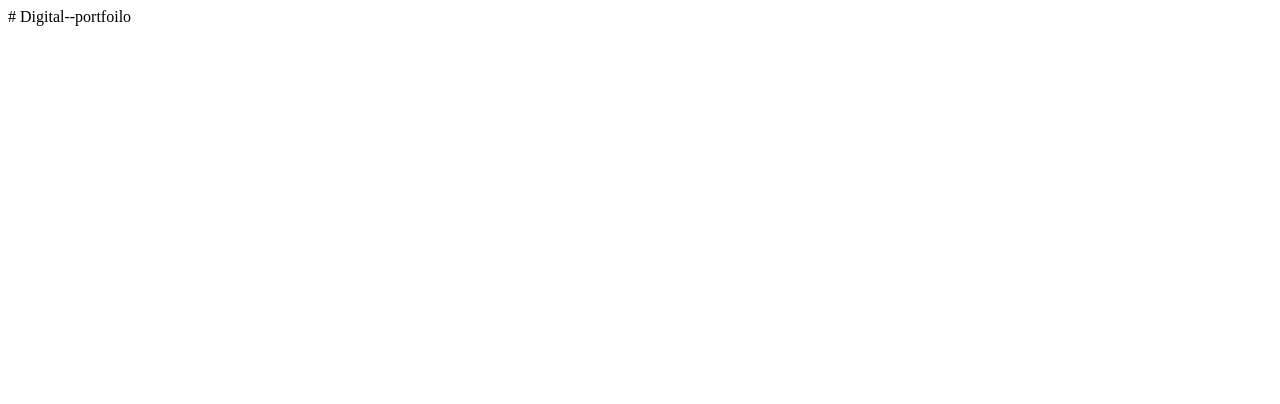
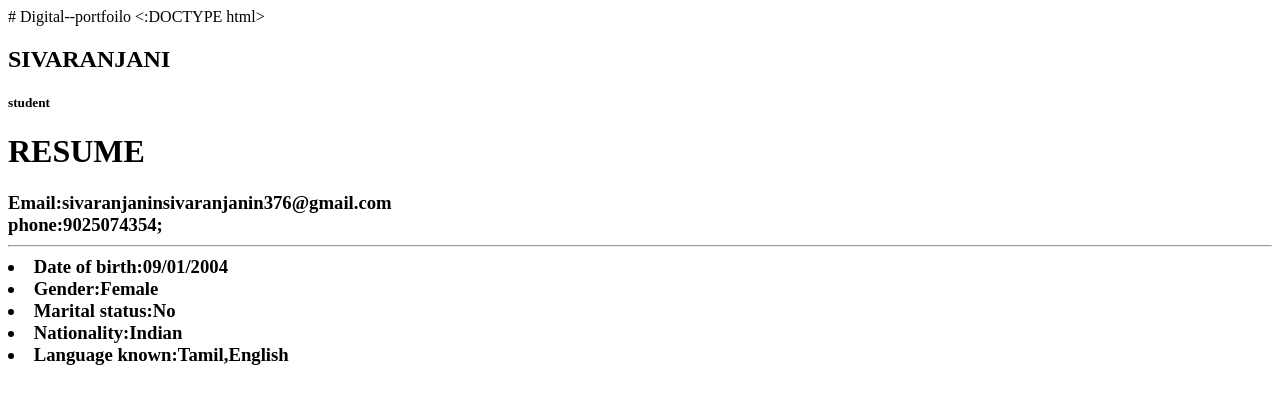
Before and after one commit to Sivao4777/Digital--portfoilo, a plain HTML site: page Index.html in a window 1280 px wide. Drawn offline with Linux system fonts and the light colour scheme.

Commit message:
Update Index.html

```diff
--- a/Index.html
+++ b/Index.html
@@ -1 +1,33 @@
 # Digital--portfoilo
+<:DOCTYPE html>
+  <html lang="en">
+  <head>
+    <title>my CV</title>
+  </head>
+  <body>
+    <div class="rightbox">
+      <div class="name_con">
+        <h2>SIVARANJANI</h2>
+        <h5>student</h5>
+      </div>
+    </div><!DOCTYPE html>
+    <html lang="en">
+    <head>
+      <meta char set="UTF-8">
+      <title>RESUME</title>
+    </head>
+    <body>
+      <h1>
+        RESUME
+        <h1>
+          <h3 NAME goes here</h3>
+          <p><div>Email:sivaranjaninsivaranjanin376@gmail.com</div>phone:9025074354;
+            <hr>
+            <u1>
+              <b>
+                <li>Date of birth:09/01/2004
+                  <li>Gender:Female</li>
+                  <li>Marital status:No</li>
+                  <li>Nationality:Indian</li>
+                  <li>Language known:Tamil,English
+                  </u1>
```
